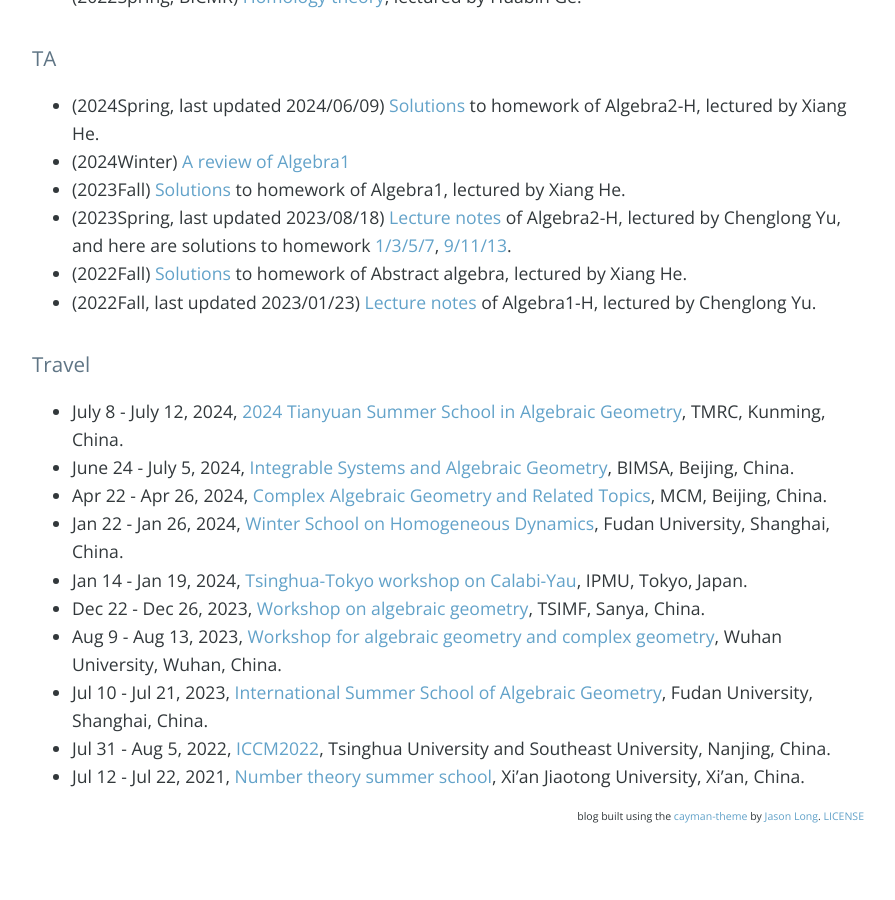
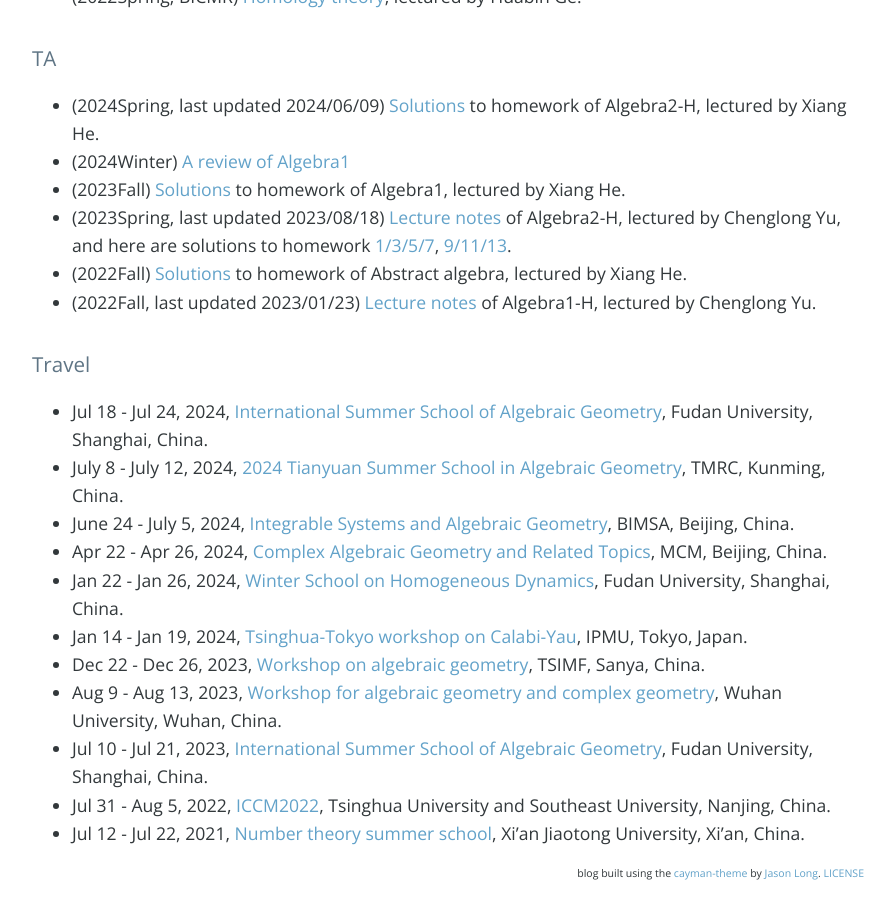
Before and after one commit to bowenl-math/bowenl-math.github.io, a Jekyll site: the page built from index.md, in a window 1280 px wide and 900 px high, scrolled down 1914 px. Shown: the whole window, without its empty margins (192-1087 px from the left). Built offline with Jekyll 4.4.1, drawn with Linux system fonts in a browser that asks for light colours; nearby versions of some CDN libraries; our own code applies the rules of GitHub Pages for plain Markdown files; the list of posts is cut into pages by our own code; comment, search, counter and statistics services are not loaded; before the commit the page ends 2758 px from its top, so only the background shows below that.

Commit message:
Update index.md

```diff
--- a/index.md
+++ b/index.md
@@ -34,6 +34,7 @@ My email is liubw22 [at] mails.tsinghua.edu.cn, and my workstation is S103 at C7
 * (2022Fall, last updated 2023/01/23) [Lecture notes](notes/2022Fall/Algebra1-H.pdf) of Algebra1-H, lectured by Chenglong Yu.
 
 ### Travel
+* Jul 18 - Jul 24, 2024, [International Summer School of Algebraic Geometry](https://scms.fudan.edu.cn/info/1059/6361.htm), Fudan University, Shanghai, China.
 * July 8 - July 12, 2024, [2024 Tianyuan Summer School in Algebraic Geometry](http://www.jliumath.com/conferences/2024TSSiAG.html), TMRC, Kunming, China.
 * June 24 - July 5, 2024, [Integrable Systems and Algebraic Geometry](https://www.bimsa.cn/bmpsw/index.html), BIMSA, Beijing, China.
 * Apr 22 - Apr 26, 2024, [Complex Algebraic Geometry and Related Topics](http://www.mcm.ac.cn/events/programs/202401/t20240122_768739.html), MCM, Beijing, China.
```
